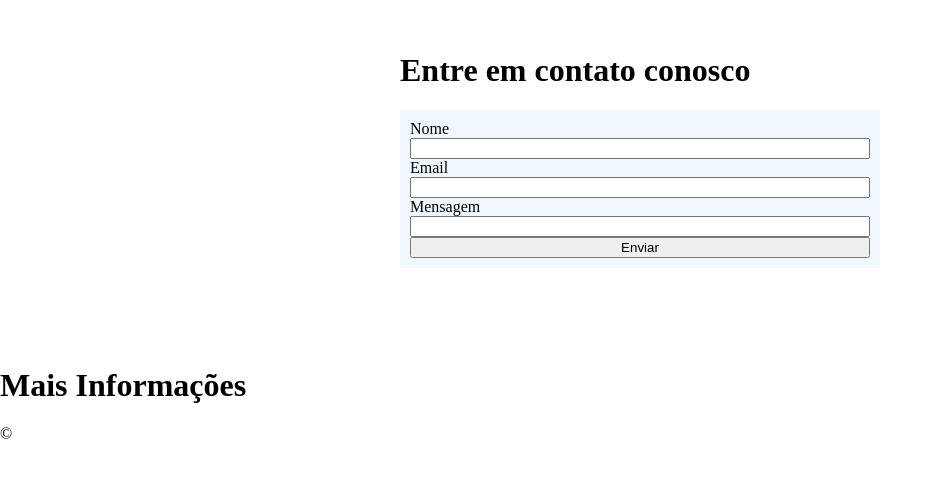
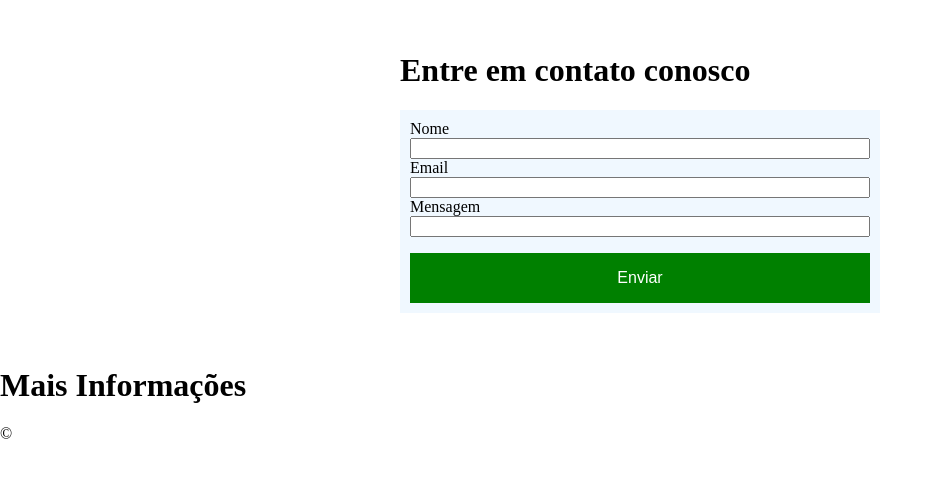
Before and after one commit to PauloIletski/cabeleleila-leila, a plain HTML site: page index.html in a window 1280 px wide. Shown: the part 1699-2176 px from the top of the page, without its empty margins (0-943 px from the left). Drawn offline with Linux system fonts and the light colour scheme.

```diff
--- a/index.html
+++ b/index.html
@@ -25,9 +25,11 @@
   <session id="home">
 
     <div id="info-home" class="infoHome">
-      <h1 id="titulo">Bem-vindo</h1>
-      <p>Ao salão de beleza da Leila Cabeleleila</p>
-      <div id="chamada-para-acao"></div>
+      <div id="chamada-para-acao" class="chamadaAcao">
+        <h1 id="titulo">Bem-vindo</h1>
+        <p>Ao salão de beleza da Leila Cabeleleila</p>
+        <button id="saber-mais" class="btn-sabermais">Saber Mais</button>
+      </div>
     </div>
 
 
@@ -43,9 +45,11 @@
           libero varius. Nullam a nisl ut ante blandit hendrerit. Aenean sit amet nisi.</p>
       </div>
     </div>
+
     <div id="video-institucional" class="videos">
       <iframe width="600" class="iframe" height="315" src="https://www.youtube.com/embed/j6wUf_5nH7c" frameborder="0" allow="accelerometer; autoplay; clipboard-write; encrypted-media; gyroscope; picture-in-picture" allowfullscreen></iframe>
       <iframe width="600" class="iframe" height="315" src="https://www.youtube.com/embed/j6wUf_5nH7c" frameborder="0" allow="accelerometer; autoplay; clipboard-write; encrypted-media; gyroscope; picture-in-picture" allowfullscreen></iframe>
+
     </div>
   </session>
   <session id="servicos">
--- a/styles/style.css
+++ b/styles/style.css
@@ -85,6 +85,12 @@ li a:hover{
   padding: 10px 10px;
 }
 
-.botao{
 
+.botao {
+  background: green;
+  color: white;
+  border-style: none;
+  height: 50px;
+  font-size: 16px;
+  margin-top: 16px;
 }
```
